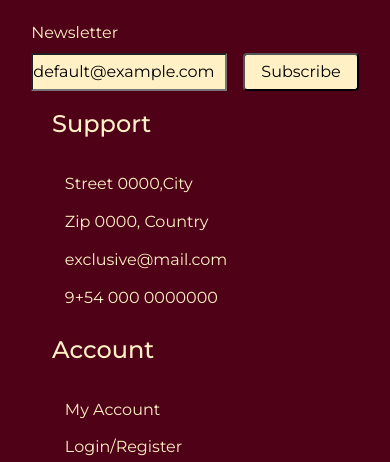
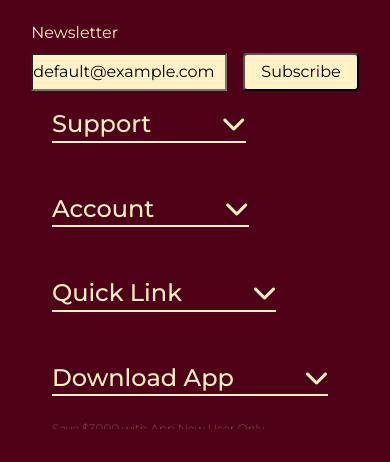
Before and after one commit to SamuelVillalba7/proyectoCodoACodo, a plain HTML site: page index.html in a window 390 px wide. Shown: the part 8333-8795 px from the top of the page. Drawn offline with Linux system fonts and the light colour scheme.

Commit message:
en mobile, en la sección del footer se hace el efecto acordeon

```diff
--- a/Css/footer.css
+++ b/Css/footer.css
@@ -55,8 +55,12 @@ footer{
   line-height: 1.4;
   letter-spacing: normal;
   text-align: left;
+  border-bottom: 2px solid var(--color-text-footer)
 }
 
+.foo-title>i{
+  visibility: hidden;
+}
 .foo-brand{
   flex-grow: 0;
   display: flex;
@@ -96,6 +100,9 @@ footer{
   color: var(--color-text-footer)
 }
 
+.section-mobile{
+  height: 35vh;
+}
 .subscribe-container{
   display:inline-flex;
   gap: 1rem;
@@ -147,6 +154,7 @@ footer{
   letter-spacing: normal;
   text-align: left;
   color: var(--color-text-footer);
+  margin-bottom: 2rem;
 }
 
 .foo-platform-digital{
@@ -341,8 +349,20 @@ footer{
   padding:5vh 2rem;
 }
 
+.section-mobile{
+  height: 10vh;
+  overflow: hidden;
+  transition: 2s;
+}
+
 .foo-title{
   margin-top: 1rem;
+  cursor: pointer;
+}
+
+.foo-title>i{
+  visibility: visible;
+  color: var(--color-text-footer);
 }
 
 /*.foo-subtitle{
@@ -362,6 +382,22 @@ footer{
   text-align: left
 }
 
+.content-media{
+  height: 35vh;
+}
+
+.fa-chevron-down{
+  margin-left: 4rem;
+  transition: 3s;
+}
+
+.scale{
+  height: 42vh;
+}
+
+.rotate{
+  transform: rotate(180deg);
+}
 label[class~="foo-subtitle"]{
   display: flex;
   flex-flow: column wrap;
@@ -374,5 +410,4 @@ label[class~="foo-subtitle"]{
   letter-spacing: normal;
   text-align: left
 }
-
 }
--- a/Js/index.js
+++ b/Js/index.js
@@ -0,0 +1,11 @@
+
+let accordeon=document.getElementById("foo-contain");
+
+accordeon.addEventListener("click",(e)=>{
+
+if(e.target.classList.contains("foo-title")){
+    console.log(e.target.parentElement)
+    e.target.parentElement.classList.toggle("scale");
+    e.target.children[1].classList.toggle("rotate")
+}
+})
--- a/index.html
+++ b/index.html
@@ -615,7 +615,7 @@
     </main>
 
 
-    <footer>
+    <footer id="foo-contain">
       <div class="footer-container">
         <div class="foo-section">
             <div class="foo-brand" >
@@ -632,9 +632,10 @@
                 </div>
             </div>
         </div>
-        <div class="foo-section">
+        <div class="foo-section section-mobile">
             <div class="foo-title">
                 <span>Support</span>
+                <i class="fa-solid fa-chevron-down"></i>
             </div>
             <div class="foo-subtitle">
                 <span>Street 0000,City</span>
@@ -643,9 +644,10 @@
                 <span>9+54 000 0000000 </span>
             </div>
         </div>
-        <div class="foo-section">
+        <div class="foo-section section-mobile">
             <div class="foo-title">
                 <span>Account</span>
+                <i class="fa-solid fa-chevron-down"></i>
             </div>
             <div class="foo-subtitle">
                 <a href="">My Account</a>
@@ -655,9 +657,10 @@
                 <a href="">Shop</a>
             </div>
             </div>
-        <div class="foo-section">
+        <div class="foo-section section-mobile">
             <div class="foo-title">
                 <span>Quick Link</span>
+                <i class="fa-solid fa-chevron-down"></i>
             </div>
             <div class="foo-subtitle">
                 <a href="">Privacy Policy</a>
@@ -666,14 +669,16 @@
                 <a href="">Contact</a>
             </div>
         </div>
-        <div class="foo-section">
+        <div class="foo-section section-mobile">
             <div class="foo-title">
                 <span>Download App</span>
+                <i class="fa-solid fa-chevron-down"></i>
             </div>
-            <div id="foo-comments">
+            <div class=" content-media">
+              <div id="foo-comments">
                 <span>Save $3000 with App New User Only</span>
-            </div>
-            <div class="foo-platform-digital">
+              </div>
+              <div class="foo-platform-digital">
                 <div>
                     <a href="">
                         <img src="./Assets/Img/footer/img-QR-Code.png" alt="QR Code">
@@ -687,8 +692,8 @@
                         <img class="foo-platform-digital-img"src="./Assets/Img/footer/img-App-Store.png" alt="">
                     </a>
                 </div>
-            </div>
-            <div class="foo-social-media">
+              </div>
+              <div class="foo-social-media">
                 <a href="">
                     <i class="fa-brands fa-facebook-f fa-xl"></i>
                 </a>
@@ -701,6 +706,7 @@
                 <a href="">
                     <i class="fa-brands fa-linkedin-in fa-xl"></i>
                 </a>
+              </div>
             </div>
         </div>
     </div>
@@ -709,8 +715,8 @@
     </div>
     </footer>
 
-
-
+  <!--JAVASCRIPT-->
+    <script src="./Js/index.js"></script>
 
 </body>
 </html>
```
